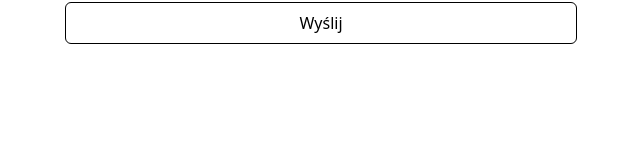
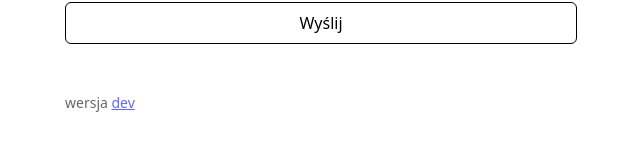
Before and after one commit to Kargtar/fileshare-app, a React (Vite) app in the folder frontend/: page / in a window 1280 px wide. Shown: the part 190-340 px from the top of the page, without its empty margins (319-959 px from the left). Built offline with nearby package versions, Linux system fonts and the light colour scheme.

Commit message:
show commit SHA in frontend footer

```diff
--- a/frontend/src/App.jsx
+++ b/frontend/src/App.jsx
@@ -3,6 +3,9 @@ import Download from './Download.jsx'
 
 const path = window.location.pathname
 const downloadCode = path.startsWith('/d/') ? path.slice('/d/'.length) : null
+
+// SHA commita wstawiane przez CI przy budowie obrazu, lokalnie 'dev'
+const version = import.meta.env.VITE_VERSION ?? 'dev'
 
 export default function App() {
   return (
@@ -11,6 +14,10 @@ export default function App() {
         <a href="/">fileshare</a>
       </h1>
       {downloadCode ? <Download code={downloadCode} /> : <Upload />}
+      <footer>
+        wersja{' '}
+        <a href={`https://github.com/Kargtar/fileshare-app/commit/${version}`}>{version.slice(0, 7)}</a>
+      </footer>
     </main>
   )
 }
--- a/frontend/src/style.css
+++ b/frontend/src/style.css
@@ -56,3 +56,9 @@ button:disabled {
 [role='alert'] {
   color: crimson;
 }
+
+footer {
+  margin-top: 3rem;
+  font-size: 0.875rem;
+  opacity: 0.6;
+}
```
Also changed, not shown: 2 other files (tests, documents, lock files or other folders).
